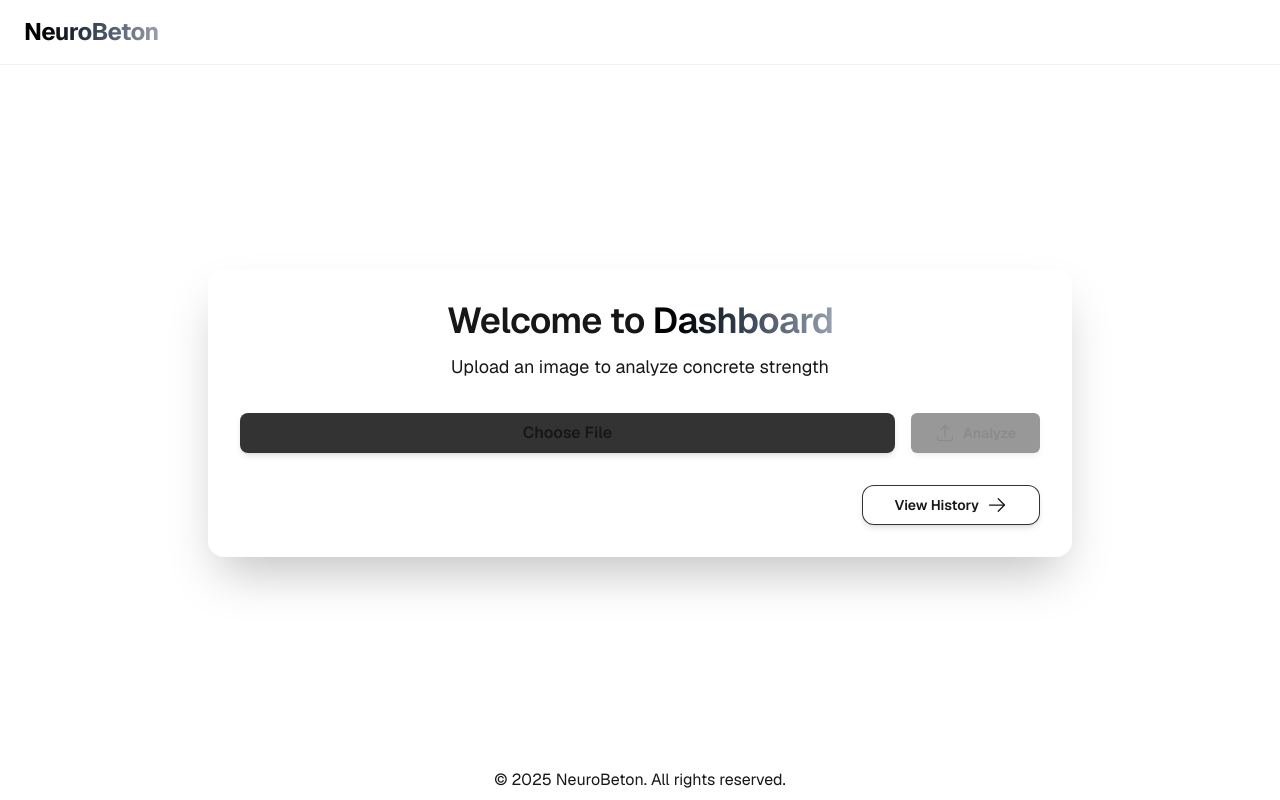
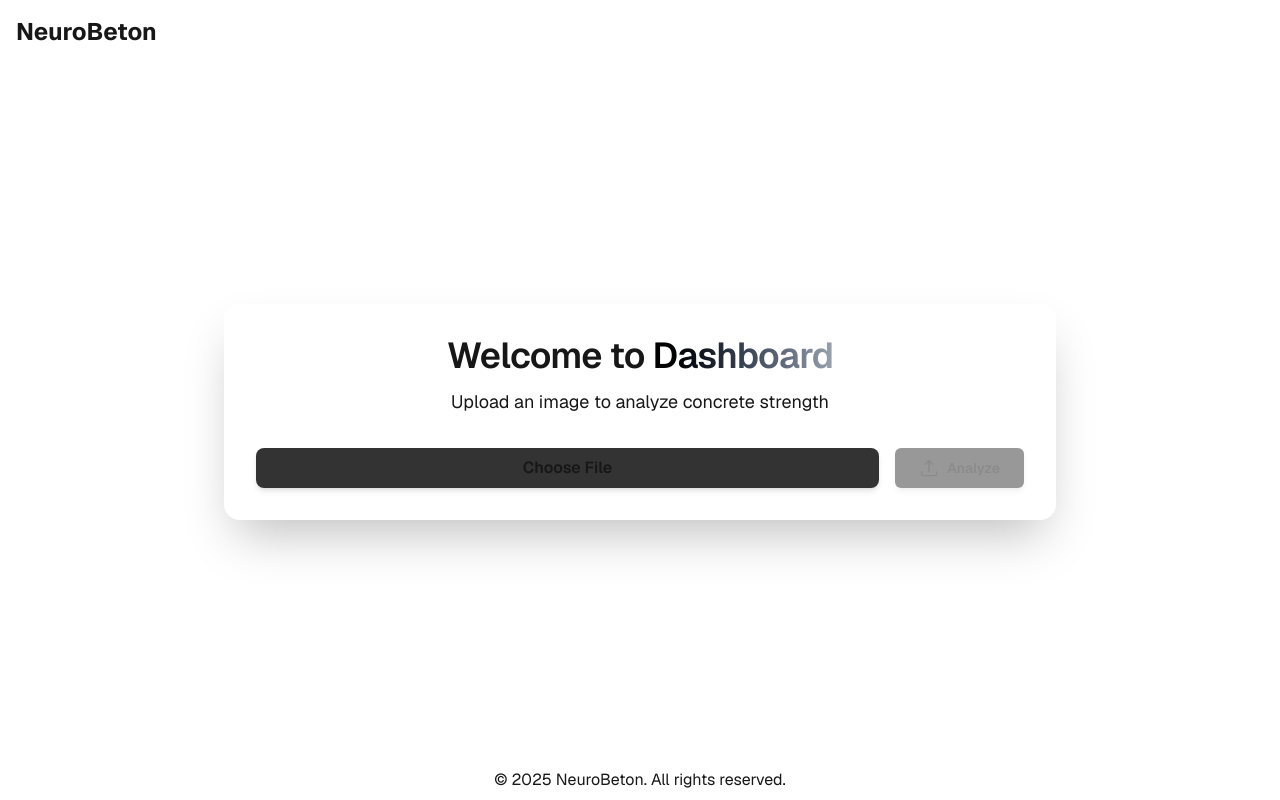
Before and after one commit to sandexzx/neuroBetonWeb, a Next.js app in the folder frontend/: page /dashboard in a window 1280 px wide. Before the commit this address had no page. Built offline with nearby package versions, Linux system fonts and the light colour scheme.

Commit message:
feat: Добавил навигационное меню вверху страницы

```diff
--- a/frontend/src/app/dashboard/page.tsx
+++ b/frontend/src/app/dashboard/page.tsx
@@ -1,10 +1,7 @@
 "use client";
 
 import { ImageUploader } from '@/components/ImageUploader';
-import { Button } from '@/components/ui/button';
-import Link from 'next/link';
 import { motion } from 'framer-motion';
-import { ArrowRightIcon } from "@heroicons/react/24/outline";
 
 export default function DashboardPage() {
   return (
@@ -13,7 +10,7 @@ export default function DashboardPage() {
         initial={{ opacity: 0, y: 40 }}
         animate={{ opacity: 1, y: 0 }}
         transition={{ duration: 0.7, ease: 'easeOut' }}
-        className="w-full max-w-4xl mx-auto px-4"
+        className="w-full max-w-4xl px-8"
       >
         <div className="bg-white/50 dark:bg-zinc-900/50 backdrop-blur-sm rounded-2xl shadow-2xl p-8">
           <div className="text-center mb-8">
@@ -24,20 +21,7 @@ export default function DashboardPage() {
               Upload an image to analyze concrete strength
             </p>
           </div>
-          <div className="space-y-8">
-            <ImageUploader />
-            <div className="flex justify-end">
-              <Link href="/history">
-                <Button
-                  variant="outline"
-                  size="lg"
-                  className="flex items-center justify-center gap-2 text-lg font-semibold shadow-md hover:scale-[1.02] active:scale-95 transition-all duration-200 border-black/80 dark:border-white/10 hover:bg-black/10 dark:hover:bg-white/5 rounded-xl"
-                >
-                  View History <ArrowRightIcon className="w-5 h-5" />
-                </Button>
-              </Link>
-            </div>
-          </div>
+          <ImageUploader />
         </div>
       </motion.div>
     </div>
--- a/frontend/src/app/history/page.tsx
+++ b/frontend/src/app/history/page.tsx
@@ -1,23 +1,19 @@
 "use client"
 
 import { History } from '@/components/History';
-import { Button } from '@/components/ui/button';
-import Link from 'next/link';
 import { motion } from 'framer-motion';
-import { ArrowLeftIcon } from "@heroicons/react/24/outline";
 
 export default function HistoryPage() {
   return (
-    <div className="flex items-center justify-center py-8">
+    <div className="h-full flex items-center justify-center">
       <motion.div
         initial={{ opacity: 0, y: 40 }}
         animate={{ opacity: 1, y: 0 }}
         transition={{ duration: 0.7, ease: 'easeOut' }}
-        className="w-full max-w-4xl"
+        className="w-full max-w-4xl px-8"
       >
         <div className="bg-white/50 dark:bg-zinc-900/50 backdrop-blur-sm rounded-2xl shadow-2xl p-8">
-          <div className="flex justify-between items-center mb-8">
-            <div>
+          <div className="text-center mb-8">
             <h1 className="text-4xl font-semibold tracking-tight mb-2 font-sans" style={{letterSpacing: '-0.02em'}}>
               Analysis <span className="bg-gradient-to-r from-black via-gray-700 to-gray-400 bg-clip-text text-transparent dark:from-white dark:via-gray-300 dark:to-gray-500">History</span>
             </h1>
@@ -25,16 +21,6 @@ export default function HistoryPage() {
               View your previous concrete strength analyses
             </p>
           </div>
-            <Link href="/dashboard">
-              <Button
-                variant="outline"
-                size="lg"
-                className="flex items-center justify-center gap-2 text-lg font-semibold shadow-md hover:scale-[1.02] active:scale-95 transition-all duration-200 border-black/80 dark:border-white/10 hover:bg-black/10 dark:hover:bg-white/5 rounded-xl"
-              >
-                <ArrowLeftIcon className="w-5 h-5" /> Back to Dashboard
-              </Button>
-            </Link>
-          </div>
           <History />
         </div>
       </motion.div>
--- a/frontend/src/components/Header.tsx
+++ b/frontend/src/components/Header.tsx
@@ -1,97 +1,42 @@
 "use client";
 
-import { useRouter, usePathname } from "next/navigation";
+import { useRouter } from "next/navigation";
 import { useAuth } from "@/lib/auth";
 import { useEffect } from "react";
-import { Button } from "@/components/ui/button";
-import { motion } from "framer-motion";
-import { ArrowRightOnRectangleIcon } from "@heroicons/react/24/outline";
+import { Navigation } from "./Navigation";
 
 export default function Header() {
   const router = useRouter();
-  const pathname = usePathname();
   const { user, logout } = useAuth();
 
   useEffect(() => {
-    console.log('Header - Current user state:', user);
-    console.log('Header - localStorage user:', localStorage.getItem('user'));
+    console.log('Current user:', user);
+    console.log('localStorage user:', localStorage.getItem('user'));
   }, [user]);
 
-  useEffect(() => {
-    // Не делаем редирект, если мы уже на странице логина или регистрации
-    if (!user && !pathname?.startsWith('/auth/')) {
-      console.log('Header - No user found, redirecting to login');
-      router.push('/auth/login');
-    }
-  }, [user, router, pathname]);
-
   const handleLogout = () => {
-    console.log('Header - Logging out user:', user);
     logout();
     router.push('/');
   };
 
-  // Если пользователь не авторизован, показываем только логотип
-  if (!user) {
-    return (
-      <header className="bg-white/50 dark:bg-zinc-900/50 backdrop-blur-sm border-b border-black/5 dark:border-white/5">
-        <nav className="container mx-auto px-6 py-4">
-          <div className="flex justify-between items-center">
-            <motion.h1
-              initial={{ opacity: 0, x: -20 }}
-              animate={{ opacity: 1, x: 0 }}
-              className="text-2xl font-bold tracking-tight bg-gradient-to-r from-black via-gray-700 to-gray-400 bg-clip-text text-transparent dark:from-white dark:via-gray-300 dark:to-gray-500"
+  return (
+    <header className="bg-primary/10 p-4">
+      <nav className="container mx-auto flex justify-between items-center">
+        <div className="flex items-center gap-8">
+          <h1 className="text-2xl font-bold">NeuroBeton</h1>
+          {user && <Navigation />}
+        </div>
+        {user && (
+          <div className="flex gap-4 items-center">
+            <span className="text-muted-foreground">Welcome, {user.username}</span>
+            <button
+              onClick={handleLogout}
+              className="text-destructive hover:text-destructive/80"
             >
-              NeuroBeton
-            </motion.h1>
+              Logout
+            </button>
           </div>
-        </nav>
-      </header>
-    );
-  }
-
-  return (
-    <header className="bg-white/50 dark:bg-zinc-900/50 backdrop-blur-sm border-b border-black/5 dark:border-white/5">
-      <nav className="container mx-auto px-6 py-4">
-        <div className="flex justify-between items-center">
-          <motion.h1
-            initial={{ opacity: 0, x: -20 }}
-            animate={{ opacity: 1, x: 0 }}
-            className="text-2xl font-bold tracking-tight bg-gradient-to-r from-black via-gray-700 to-gray-400 bg-clip-text text-transparent dark:from-white dark:via-gray-300 dark:to-gray-500"
-          >
-            NeuroBeton
-          </motion.h1>
-          <motion.div
-            initial={{ opacity: 0, x: 20 }}
-            animate={{ opacity: 1, x: 0 }}
-            className="flex items-center gap-8"
-          >
-            <motion.div
-              initial={{ opacity: 0 }}
-              animate={{ opacity: 1 }}
-              transition={{ delay: 0.2 }}
-              className="text-base font-medium tracking-wide"
-            >
-              <span className="text-muted-foreground">Welcome, </span>
-              <span className="font-semibold text-primary dark:text-primary/90">
-                {user.username}
-              </span>
-            </motion.div>
-            <motion.div
-              initial={{ scale: 0.95, opacity: 0 }}
-              animate={{ scale: 1, opacity: 1 }}
-              transition={{ delay: 0.3 }}
-            >
-              <Button
-                onClick={handleLogout}
-                className="h-10 px-6 text-base font-semibold shadow-md hover:scale-[1.02] active:scale-95 transition-all duration-200 bg-black/80 dark:bg-white/10 hover:bg-black dark:hover:bg-white/20 rounded-lg flex items-center gap-2"
-              >
-                <ArrowRightOnRectangleIcon className="w-5 h-5" />
-                Logout
-              </Button>
-            </motion.div>
-          </motion.div>
-        </div>
+        )}
       </nav>
     </header>
   );
--- /dev/null
+++ b/frontend/src/components/Navigation.tsx
@@ -0,0 +1,67 @@
+"use client"
+
+import Link from 'next/link';
+import { usePathname } from 'next/navigation';
+import { motion } from 'framer-motion';
+import { HomeIcon, ClockIcon } from "@heroicons/react/24/outline";
+import { cn } from '@/lib/utils';
+
+export function Navigation() {
+  const pathname = usePathname();
+
+  // Показываем навигацию только на страницах дашборда и истории
+  if (!['/dashboard', '/history'].includes(pathname)) {
+    return null;
+  }
+
+  const navItems = [
+    {
+      href: '/dashboard',
+      label: 'Dashboard',
+      icon: HomeIcon,
+    },
+    {
+      href: '/history',
+      label: 'History',
+      icon: ClockIcon,
+    },
+  ];
+
+  return (
+    <nav className="flex items-center gap-1 bg-white/20 dark:bg-zinc-900/20 backdrop-blur-sm rounded-xl p-1 shadow-sm">
+      {navItems.map((item) => {
+        const isActive = pathname === item.href;
+        const Icon = item.icon;
+
+        return (
+          <Link
+            key={item.href}
+            href={item.href}
+            className={cn(
+              "relative flex items-center gap-2 px-4 py-2 rounded-lg text-sm font-medium transition-all duration-200",
+              isActive
+                ? "text-black dark:text-white"
+                : "text-gray-600 dark:text-gray-400 hover:text-black dark:hover:text-white"
+            )}
+          >
+            {/* Активный индикатор с анимацией */}
+            {isActive && (
+              <motion.div
+                layoutId="activeTab"
+                className="absolute inset-0 bg-white/50 dark:bg-white/10 rounded-lg shadow-sm"
+                initial={false}
+                transition={{ type: "spring", bounce: 0.2, duration: 0.6 }}
+              />
+            )}
+
+            {/* Иконка и текст */}
+            <div className="relative z-10 flex items-center gap-2">
+              <Icon className="w-4 h-4" />
+              <span>{item.label}</span>
+            </div>
+          </Link>
+        );
+      })}
+    </nav>
+  );
+}
```
Also changed, not shown: 1 other file (tests, documents, lock files or other folders). Lines whose indentation alone changed are shown as unchanged.
